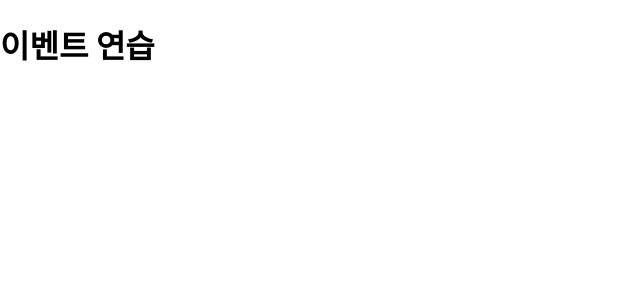
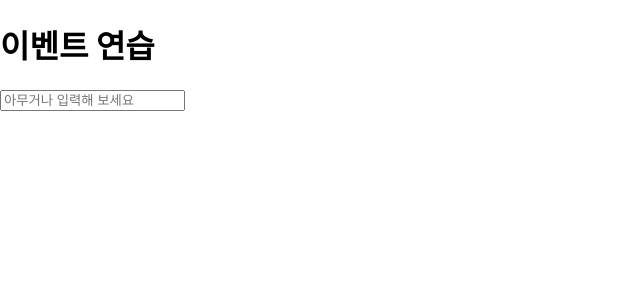
Before and after one commit to nakhun9279/react-8, a React (Create React App) app: page / in a window 1280 px wide. Shown: the top 300 px of the page, without its empty margins (0-640 px from the left). Built offline with nearby package versions, Linux system fonts and the light colour scheme.

Commit message:
4.2.2.1-2 EventPractice의 onchange수정

```diff
--- a/src/EventPractice.js
+++ b/src/EventPractice.js
@@ -6,6 +6,16 @@ class EventPractice extends Component {
     return (
       <div>
         <h1>이벤트 연습</h1>
+        <input
+          type="text"
+          name="message"
+          placeholder="아무거나 입력해 보세요"
+          onChange={
+            (e) => {
+              console.log(e.target.value);
+            }
+          }
+        />
       </div>
     );
   }
```
